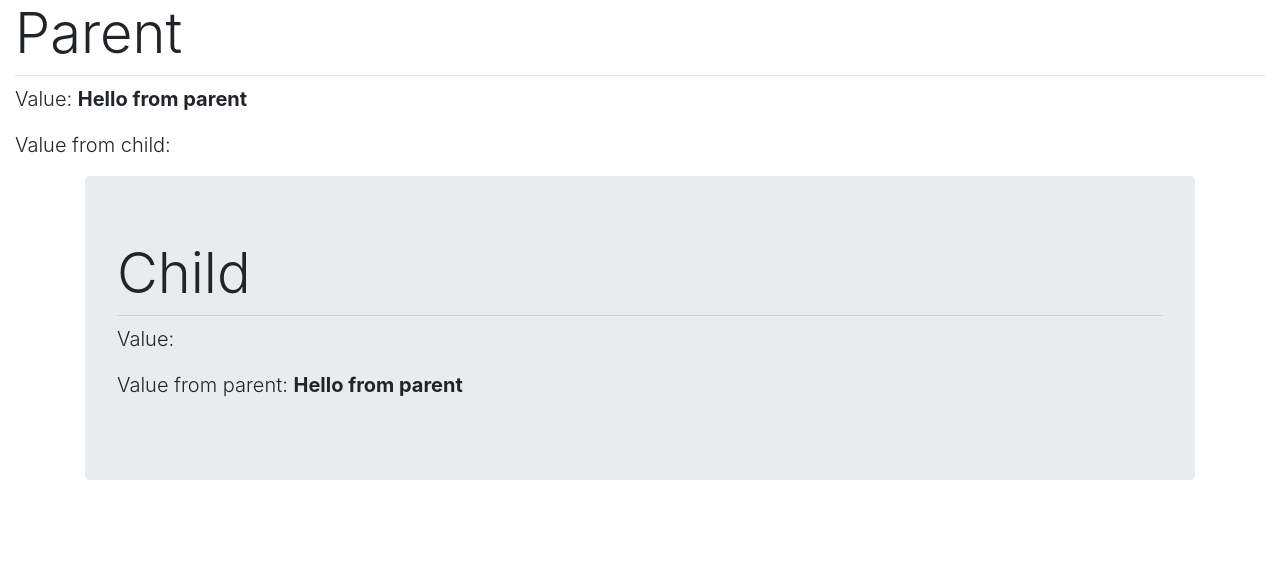
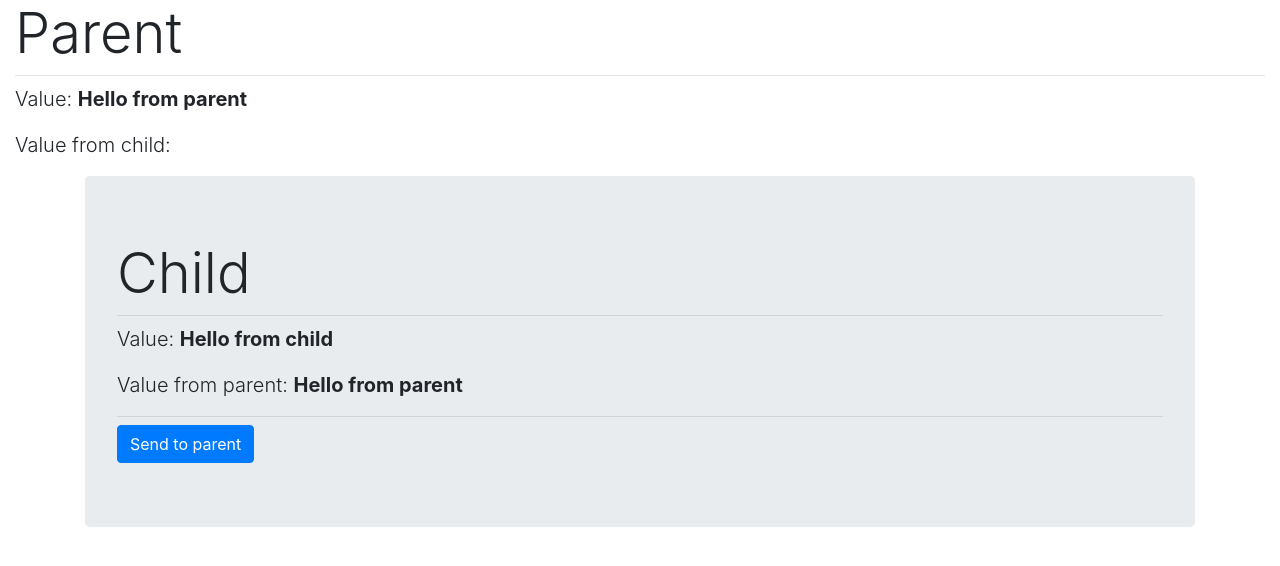
Before and after one commit to elyesturki/Angular7-tutoriel, an Angular app in the folder Input-Output-dataBinding/: page / in a window 1280 px wide. Shown: the top 566 px of the page. Built offline with nearby package versions, Linux system fonts and the light colour scheme.

Commit message:
Value from child to parent Output

```diff
--- a/Input-Output-dataBinding/src/app/components/child/child.component.html
+++ b/Input-Output-dataBinding/src/app/components/child/child.component.html
@@ -3,7 +3,9 @@
   <div class="jumbotron">
     <h3 class="display-4">Child</h3>
     <hr class="my-2">
-    <p class="lead">Value: </p>
+    <p class="lead">Value: <strong style="font-weight: bold">{{valueFromChild}}</strong></p>
     <p class="lead">Value from parent: <strong style="font-weight: bold">{{valFromP}}</strong></p>
+    <hr class="my-2">
+    <button type="button" (click)="sendToParent()" class="btn btn-primary">Send to parent</button>
   </div>
 </div>
--- a/Input-Output-dataBinding/src/app/components/child/child.component.ts
+++ b/Input-Output-dataBinding/src/app/components/child/child.component.ts
@@ -1,4 +1,5 @@
-import { Component, OnInit, Input } from '@angular/core';
+import { Component, OnInit, Input, Output, EventEmitter } from '@angular/core';
+//import { EventEmitter } from 'events';
 
 @Component({
   selector: 'app-child',
@@ -7,11 +8,22 @@ import { Component, OnInit, Input } from '@angular/core';
 })
 export class ChildComponent implements OnInit {
 
+  // from parent to child
   @Input() public valFromP:string;
+
+
+  // from child to parent
+  public valueFromChild = "Hello from child";
+  @Output() eventFromChild:EventEmitter<string> = new EventEmitter();
 
   constructor() { }
 
   ngOnInit() {
   }
 
+  sendToParent() {
+    console.log("sendToParent")
+    this.eventFromChild.emit(this.valueFromChild);
+  }
+
 }
--- a/Input-Output-dataBinding/src/app/components/parent/parent.component.html
+++ b/Input-Output-dataBinding/src/app/components/parent/parent.component.html
@@ -2,6 +2,6 @@
   <h3 class="display-4">Parent</h3>
   <hr class="my-2">
   <p class="lead">Value: <strong style="font-weight: bold">{{valueFromParent}}</strong></p>
-  <p class="lead">Value from child: </p>
+  <p class="lead">Value from child: <strong style="font-weight: bold">{{valueFromChildToParent}}</strong></p>
 </div>
-<app-child [valFromP]="valueFromParent"></app-child>
+<app-child [valFromP]="valueFromParent" (eventFromChild)="setDataFromChild($event)"></app-child>
--- a/Input-Output-dataBinding/src/app/components/parent/parent.component.ts
+++ b/Input-Output-dataBinding/src/app/components/parent/parent.component.ts
@@ -7,11 +7,20 @@ import { Component, OnInit } from '@angular/core';
 })
 export class ParentComponent implements OnInit {
 
+  // from parent to child
   valueFromParent = "Hello from parent";
+
+  // from child to parent
+  public valueFromChildToParent: string;
 
   constructor() { }
 
   ngOnInit() {
   }
 
+  public setDataFromChild (data) {
+    console.log("data: ",data)
+    this.valueFromChildToParent = data;
+  }
+
 }
```
